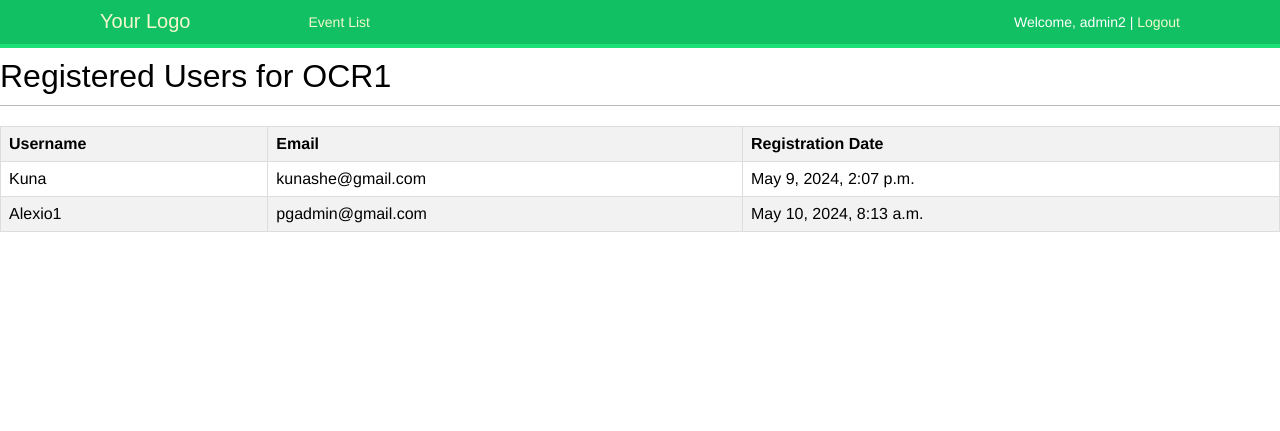
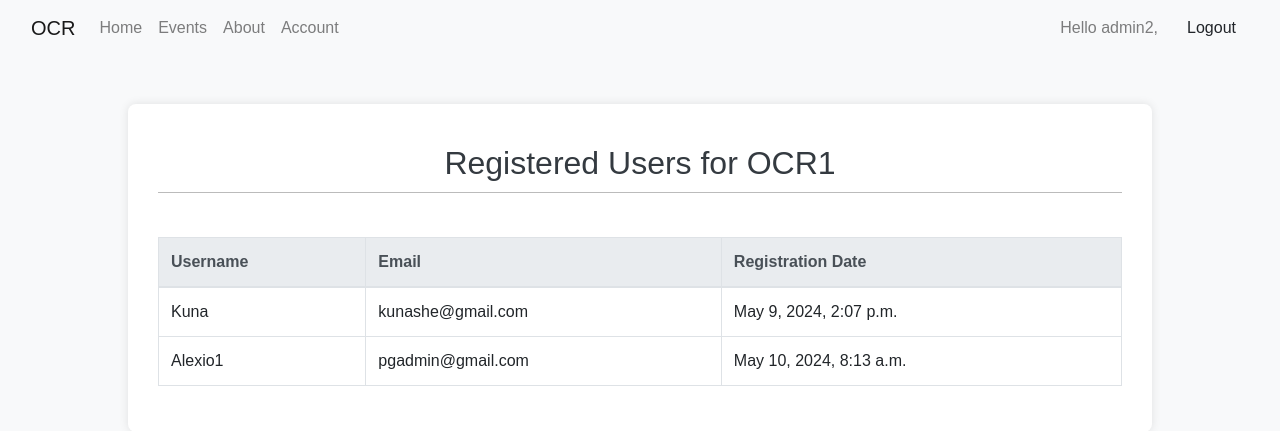
Before and after one commit to godfrey-tankan/Event-Management, a Django app: page /events/events/event/4/registered_users/ in a window 1280 px wide. Shown: the top 431 px of the page. Run offline with Django 4.2, Linux system fonts and the light colour scheme; a user stored in the database is signed in; data comes from the database, SQL or seed files in the repository; some libraries are stand-ins or nearby versions; some web fonts are replaced.

Commit message:
Added navbar to registered user list

```diff
--- a/Events/templates/registered_users.html
+++ b/Events/templates/registered_users.html
@@ -1,57 +1,13 @@
-{% load static %}
+{% extends "base.html" %}
 
-<!DOCTYPE html>
-<html lang="en">
-<head>
-    <meta charset="UTF-8">
-    <title>Registered Users for {{ event.name }}</title>
-    <link href="{% static "css/base.css" %}" rel="stylesheet">
-    <!-- Replace 'your_css_file.css' with the path to your CSS file -->
-    <style>
-        /* CSS styles for the table */
-        table {
-            border-collapse: collapse;
-            width: 100%;
-        }
+{% block title %}Dashboard{% endblock %}
 
-        th, td {
-            border: 1px solid #dddddd;
-            text-align: left;
-            padding: 8px;
-        }
-
-        th {
-            background-color: #f2f2f2;
-        }
-
-        tr:nth-child(even) {
-            background-color: #f2f2f2;
-        }
-
-        tr:hover {
-            background-color: #ddd;
-        }
-    </style>
-</head>
-<body>
-    <div id="header">
-        <div class="logo">Your Logo</div>
-        <ul class="menu">
-            <li><a href="{% url 'event_list' %}">Event List</a></li>
-            <!-- Add more menu items as needed -->
-        </ul>
-        <div class="user">
-            {% if user.is_authenticated %}
-                Welcome, {{ user.username }} | <a href="{% url 'logout' %}">Logout</a>
-            {% else %}
-                <a href="{% url 'login' %}">Login</a> | <a href="{% url 'register' %}">Register</a>
-            {% endif %}
-        </div>
-    </div>
-    <div id="content">
-        <h1>Registered Users for {{ event.name }}</h1>
-        <table>
-            <thead>
+{% block content %}
+<div class="container mt-5" style="max-width: 80%;">
+    <h1 class="text-center mb-4">Registered Users for {{ event.name }}</h1>
+    <div class="table-responsive">
+        <table class="table table-bordered table-hover">
+            <thead class="thead-light">
                 <tr>
                     <th>Username</th>
                     <th>Email</th>
@@ -69,5 +25,22 @@
             </tbody>
         </table>
     </div>
-</body>
-</html>
+</div>
+
+<style>
+    /* Additional custom styles */
+    h1 {
+        font-size: 2rem;
+        color: #343a40;
+    }
+    .table {
+        margin-top: 20px;
+    }
+    .table th, .table td {
+        vertical-align: middle;
+    }
+    .table-hover tbody tr:hover {
+        background-color: #f8f9fa;
+    }
+</style>
+{% endblock %}
```
